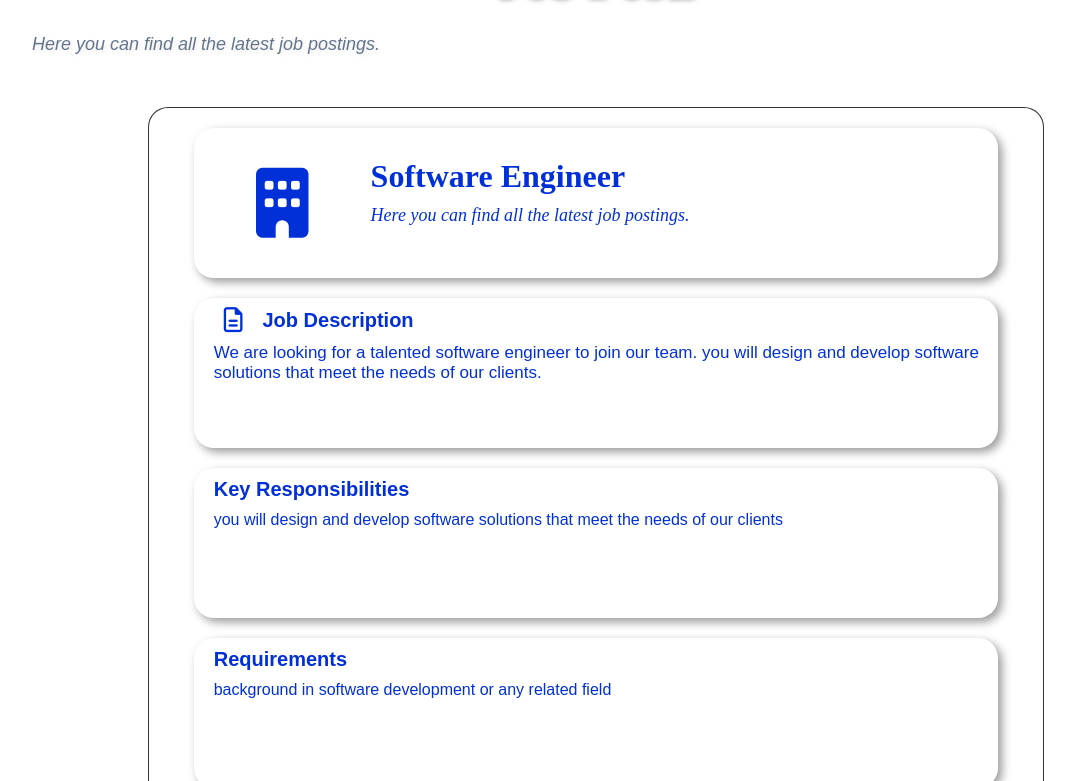
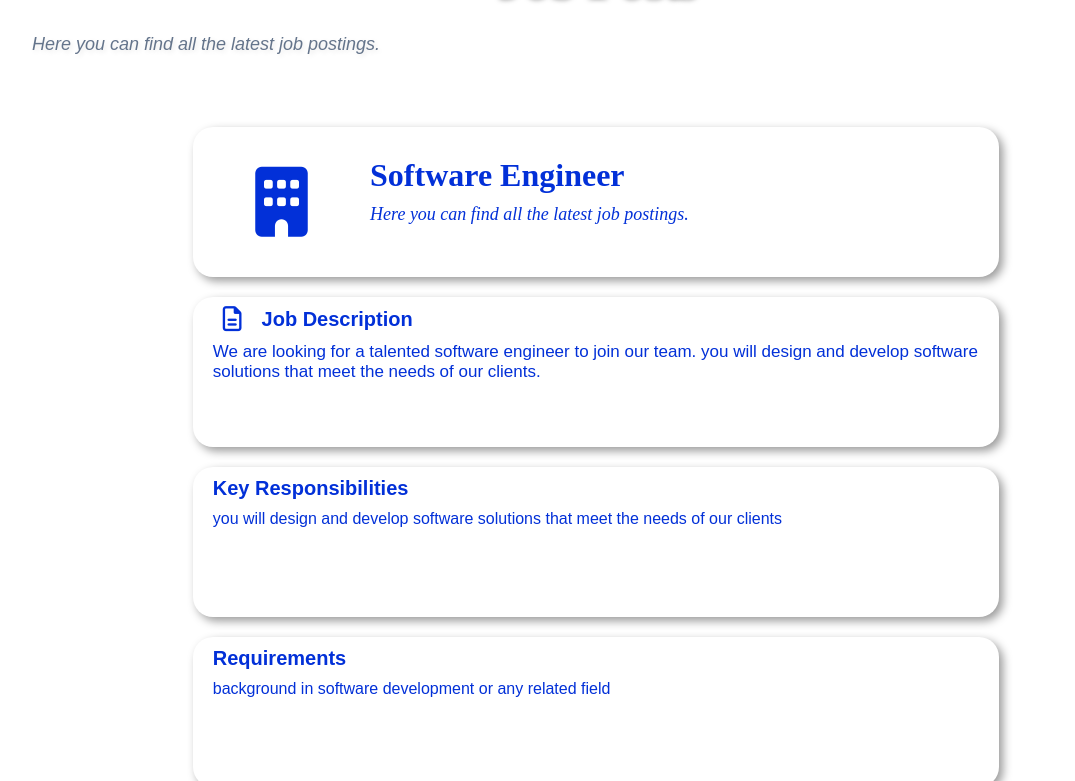
Before and after one commit to Tony-Omer/Jobs-Search-Project, a React (Vite) app: page / in a window 1280 px wide. Shown: the part 859-1640 px from the top of the page, without its empty margins (44-1119 px from the left). Built offline with nearby package versions, Linux system fonts and the light colour scheme; a web font is replaced by a local one.

Commit message:
designing the post frame

```diff
--- a/src/index.css
+++ b/src/index.css
@@ -413,7 +413,6 @@ html, body {
   max-width: 70%;
   min-height: 300px;
   margin: auto;
-  border: 1px solid rgba(0, 0, 0, 0.8);
   border-radius: 20px;
   background: rgba(255, 255, 255, 0.7);
   backdrop-filter: blur(10px);
```
